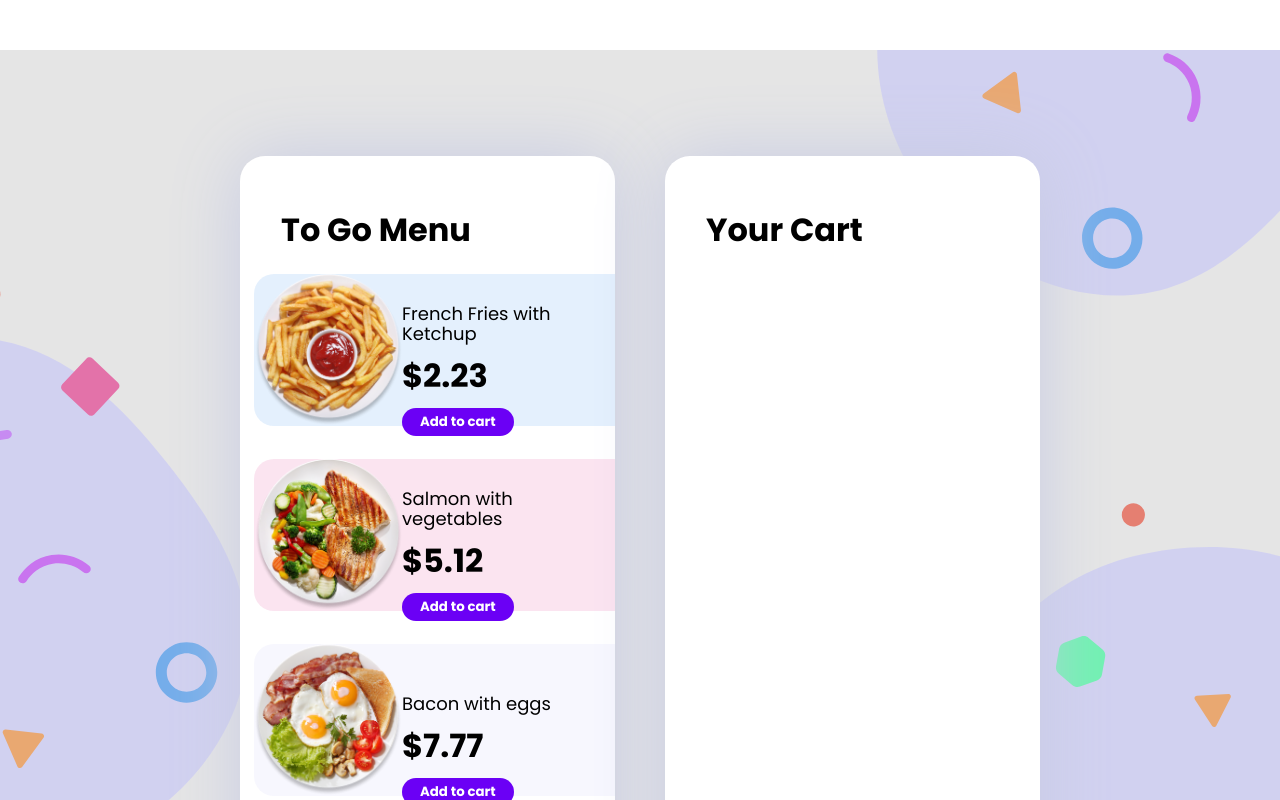
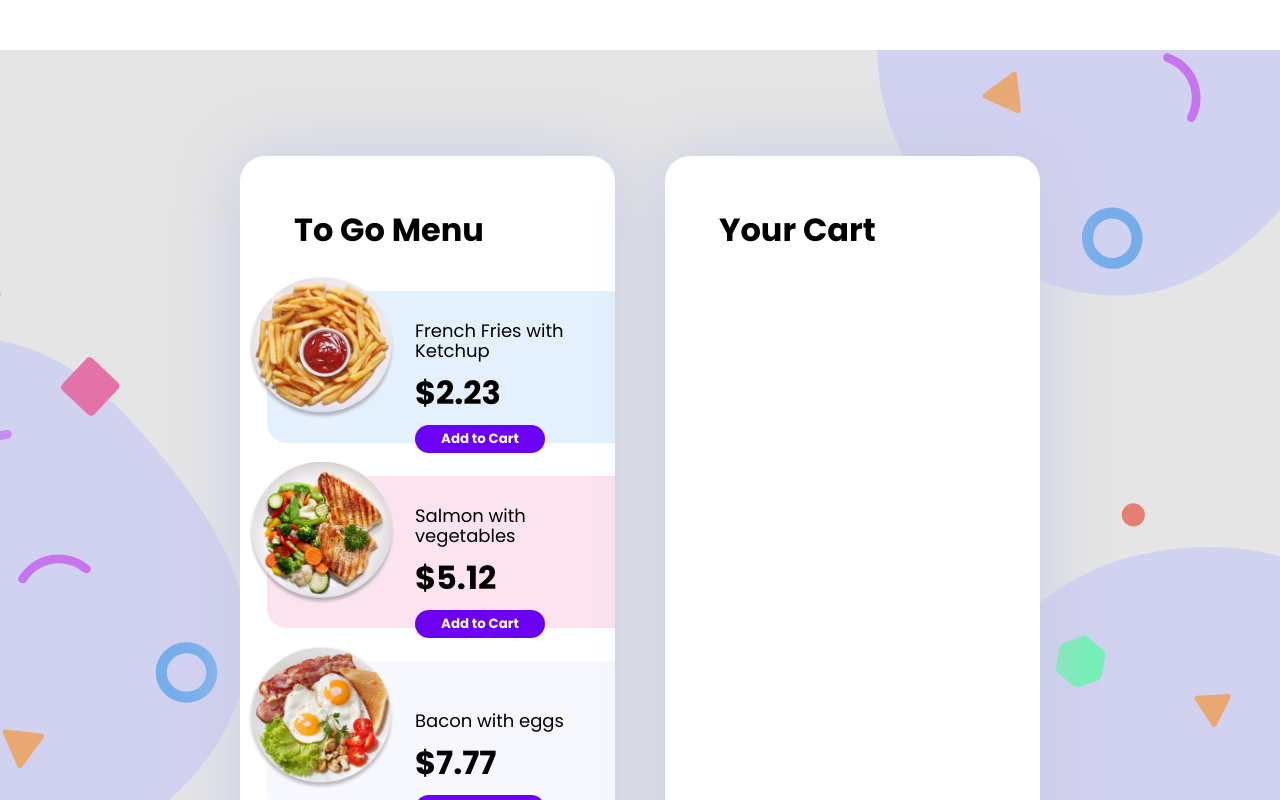
Before and after one commit to rmoongit/my-pet, a Vue app: page /Ecommerce in a window 1280 px wide. Shown: the top 800 px of the page. Built offline with nearby package versions, Linux system fonts and the light colour scheme.

Commit message:
fix: исправляет props компонентов, стили

```diff
--- a/src/Ecommerce/Ecommerce.vue
+++ b/src/Ecommerce/Ecommerce.vue
@@ -6,10 +6,7 @@
           <MenuCard
             v-for="(card, index) in mocksData"
             :key="card.id"
-            :id="card.id"
-            :img="card.img"
-            :title="card.title"
-            :price="card.price"
+            :card="card"
             @add-to-cart="addToCart"
             :style="`--bg-color: ${colors[index % colors.length]}`"
           />
@@ -38,8 +35,9 @@ export default {
         'rgba(120, 247, 187, 0.20)',
       ],
 
+      cart: [],
+
       mocksData: mocks,
-      inCart: false,
     };
   },
 
@@ -50,8 +48,8 @@ export default {
   },
 
   methods: {
-    addToCart(id) {
-      console.log('Добавил в корзину: ', id);
+    addToCart(card) {
+      console.log('Добавил в корзину: ', card);
     },
   },
 };
--- a/src/Ecommerce/UI/ButtonCard.vue
+++ b/src/Ecommerce/UI/ButtonCard.vue
@@ -1,13 +1,36 @@
 <template>
-  <button class="button">
-    <slot></slot>
+  <button :class="{'button active': inCart, button: !inCart}">
+    <img class="button__icon" v-if="inCart" :src="checkIcon" alt="галочка корзины" />
+    <span>{{ inCart ? `In Cart` : 'Add to Cart' }}</span>
   </button>
 </template>
 
-<script></script>
+<script>
+import checkIcon from '../images/svg/check.svg';
+
+export default {
+  data() {
+    return {
+      checkIcon,
+    };
+  },
+
+  props: {
+    inCart: {
+      type: Boolean,
+      required: true,
+    },
+  },
+};
+</script>
 
 <style scoped>
 .button {
+  display: flex;
+  justify-content: center;
+  align-items: center;
+
+  width: 130px;
   color: var(--white);
   background-color: var(--primary-purple);
   text-align: center;
@@ -20,6 +43,10 @@
   transition: all 0.5s;
 }
 
+.button__icon {
+  margin-right: 10px;
+}
+
 .button:hover {
   transform: scale(1.05);
 }
--- a/src/Ecommerce/components/MainBlock.vue
+++ b/src/Ecommerce/components/MainBlock.vue
@@ -21,7 +21,7 @@ export default {
 <style scoped>
 .main-block {
   margin-top: 106px;
-  padding: 50px 0 50px 14px;
+  padding: 50px 0 50px 27px;
   height: 812px;
   background-color: var(--white);
   width: 375px;
@@ -32,7 +32,7 @@ export default {
 
 .main-block__title {
   margin: 0;
-  margin-bottom: 20px;
+  margin-bottom: 37px;
   margin-left: 27px;
   font-weight: 700;
   font-size: 32px;
--- a/src/Ecommerce/components/MenuCard.vue
+++ b/src/Ecommerce/components/MenuCard.vue
@@ -1,10 +1,10 @@
 <template>
   <li class="card-item">
-    <img :src="img" width="148" height="144" alt="карточка товара" />
+    <img :src="card.img" width="148" height="144" alt="карточка товара" />
     <div class="card-item__content">
-      <p class="card-item__text">{{ title }}</p>
-      <p class="card-item__price">${{ price }}</p>
-      <Button @click="onButtonClick(id)">{{ buttonText }}</Button>
+      <p class="card-item__text">{{ card.title }}</p>
+      <p class="card-item__price">${{ card.price }}</p>
+      <Button :inCart="inCart" @click="onButtonClick(card)" />
     </div>
   </li>
 </template>
@@ -13,31 +13,16 @@
 import Button from '../UI/ButtonCard.vue';
 
 export default {
+  data() {
+    return {
+      inCart: false,
+    };
+  },
+
   props: {
-    img: {
-      type: String,
+    card: {
+      type: Object,
       required: true,
-    },
-
-    title: {
-      type: String,
-      required: true,
-    },
-
-    price: {
-      type: Number,
-      required: true,
-    },
-
-    id: {
-      type: Number,
-      required: true,
-    },
-
-    buttonText: {
-      type: String,
-      required: false,
-      default: 'Add to cart',
     },
   },
 
@@ -46,8 +31,9 @@ export default {
   },
 
   methods: {
-    onButtonClick(id) {
-      this.$emit('add-to-cart', id);
+    onButtonClick(card) {
+      this.inCart = !this.inCart;
+      this.$emit('add-to-cart', card);
     },
   },
 };
@@ -56,13 +42,24 @@ export default {
 <style scoped>
 .card-item {
   display: flex;
+  column-gap: 20px;
   position: relative;
-  margin-bottom: 33px;
   height: 152px;
   width: 100%;
   border-top-left-radius: 20px;
   border-bottom-left-radius: 20px;
   background-color: var(--bg-color);
+}
+
+.card-item:not(:last-child) {
+  margin-bottom: 33px;
+}
+
+.card-item img {
+  width: 148px;
+  height: 144px;
+  margin-top: -15px;
+  margin-left: -20px;
 }
 
 .card-item__content {
```
